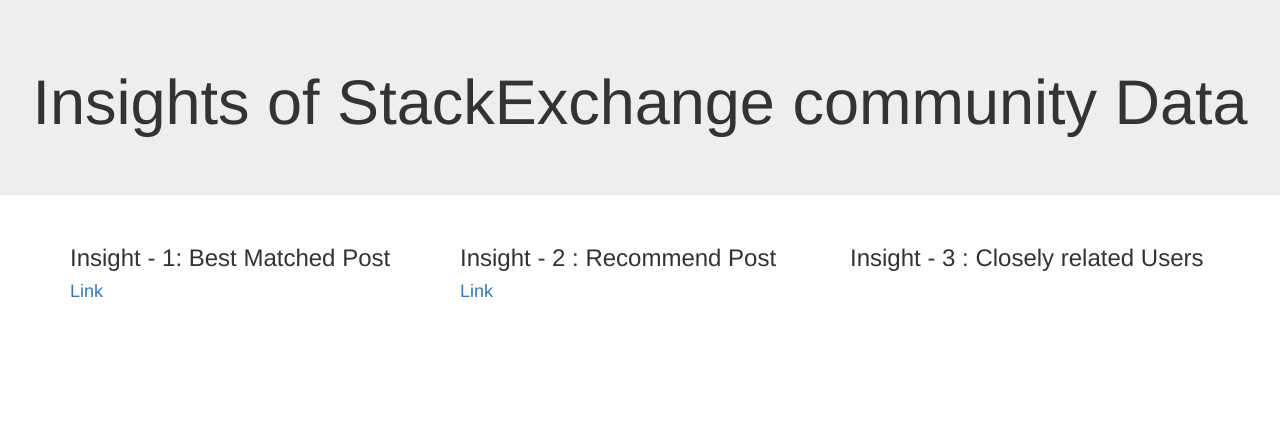
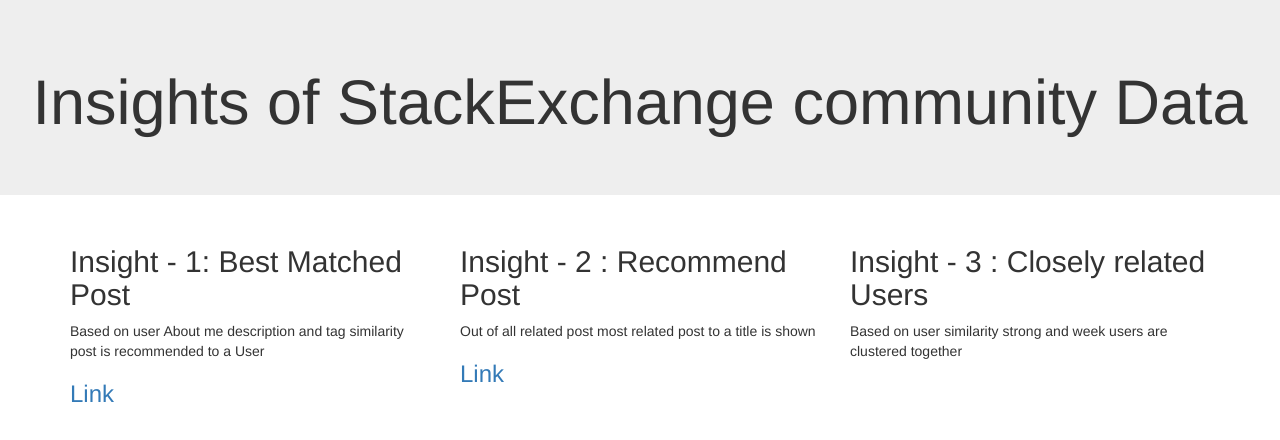
Before and after one commit to mona2711/Data-modeling, a plain HTML site: page index.html in a window 1280 px wide. Drawn offline with nearby package versions, Linux system fonts and the light colour scheme.

Commit message:
Update index.html

```diff
--- a/index.html
+++ b/index.html
@@ -17,19 +17,22 @@
 <div class="container">
   <div class="row">
     <div class="col-sm-4">
-     <h3>Insight - 1: Best Matched Post</h3>
-	 <h4 center><a href="Insight-1_web_page.html" target='_blank'>Link</a></h4>
+     <h2>Insight - 1: Best Matched Post</h2>
+	 <p>Based on user About me description and tag similarity post is recommended to a User</p>
+	 <h3 center><a href="Insight-1_web_page.html" target='_blank'>Link</a></h3>
 
 
     </div>
     <div class="col-sm-4">
-      <h3>Insight - 2 : Recommend Post</h3>
-	   <h4 center><a href="recommendation_Visualization.html" target='_blank'>Link</a></h4>
+      <h2>Insight - 2 : Recommend Post</h2>
+	    <p>Out of all related post most related post to a title is shown</p>
+	   <h3 center><a href="recommendation_Visualization.html" target='_blank'>Link</a></h3>
 
 
     </div>
     <div class="col-sm-4">
-      <h3> Insight - 3 : Closely related Users</h3>
+      <h2> Insight - 3 : Closely related Users</h2>
+       <p>Based on user similarity strong and week users are clustered together</p>
 
     </div>
   </div>
```
